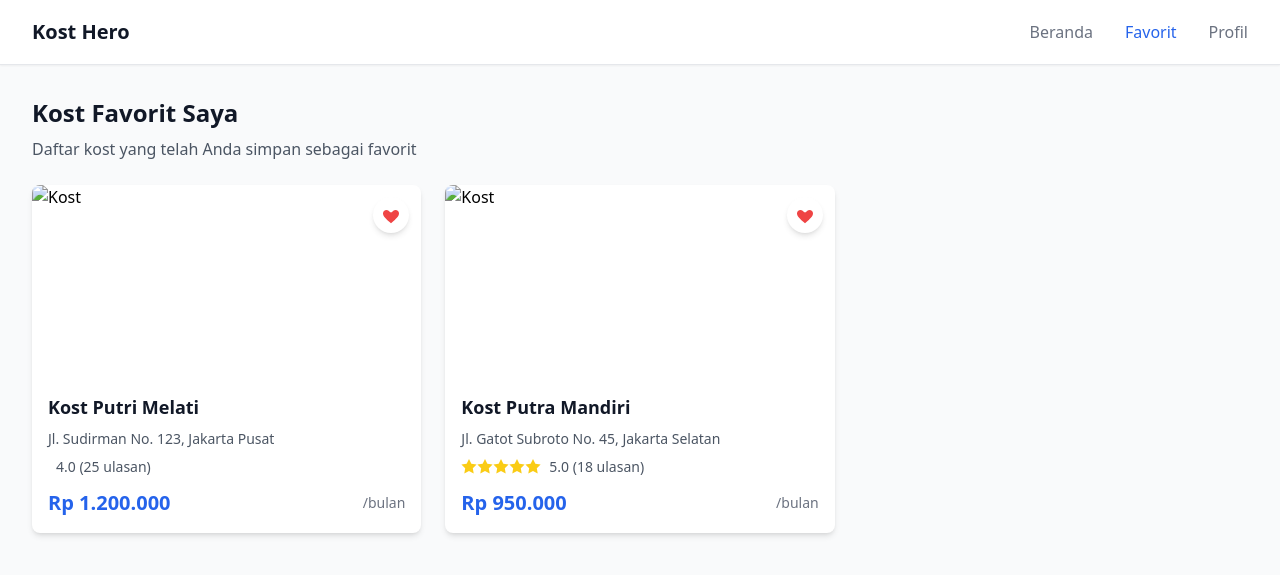
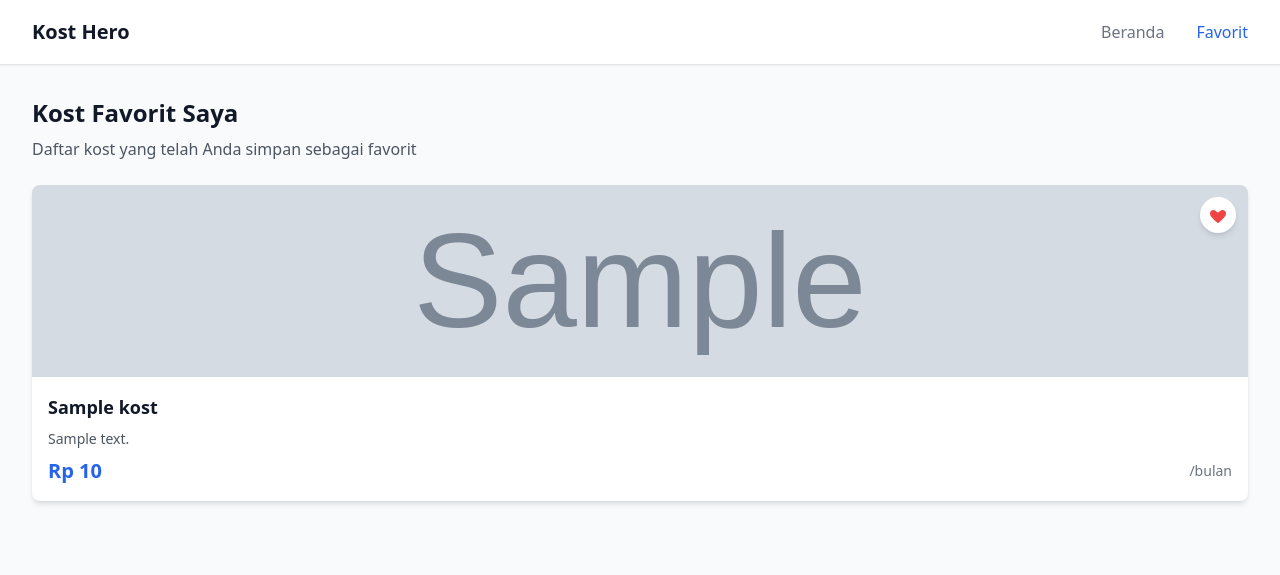
Before and after one commit to Reisz-rgb/Info_Kost, a PHP site: page /hal_favorit.php in a window 1280 px wide. Shown: the top 575 px of the page. Run offline with PHP 8.4, Linux system fonts and the light colour scheme; the visitor is signed in with stand-in values (Sample User, id 1); tables that the repository leaves empty or names only in its code hold one stand-in row (values such as "Sample post"); grey boxes marked "Sample" are stand-in pictures; some libraries are stand-ins or nearby versions.

Commit message:
fix recommended area and favorite feature

```diff
--- a/src/hal_favorit.php
+++ b/src/hal_favorit.php
@@ -1,3 +1,24 @@
+<?php
+session_start();
+include 'koneksi.php';
+
+if (!isset($_SESSION['user_id'])) {
+    header("Location: login_sebagai.php");
+    exit;
+}
+
+$user_id = $_SESSION['user_id'];
+
+$sql = "SELECT kost.* FROM favorites
+        JOIN kost ON favorites.kost_id = kost.id
+        WHERE favorites.user_id = ?";
+$stmt = $conn->prepare($sql);
+$stmt->bind_param("i", $user_id);
+$stmt->execute();
+$fav_result = $stmt->get_result();
+?>
+
+
 <!DOCTYPE html>
 <html lang="en">
 <head>
@@ -15,9 +36,8 @@
                     <h1 class="text-xl font-bold text-gray-900">Kost Hero</h1>
                 </div>
                 <nav class="hidden md:flex space-x-8">
-                    <a href="#" class="text-gray-500 hover:text-gray-900">Beranda</a>
-                    <a href="#" class="text-blue-600 font-medium">Favorit</a>
-                    <a href="#" class="text-gray-500 hover:text-gray-900">Profil</a>
+                    <a href="index.php" class="text-gray-500 hover:text-gray-900">Beranda</a>
+                    <a href="hal_favorti.php" class="text-blue-600 font-medium">Favorit</a>
                 </nav>
             </div>
         </div>
@@ -31,90 +51,43 @@
         </div>
 
         <!-- Favorites Grid -->
-        <div class="grid grid-cols-1 md:grid-cols-2 lg:grid-cols-3 gap-6">
-            <!-- Favorite Item 1 -->
+        <?php if ($fav_result->num_rows > 0): ?>
+    <?php while ($kost = $fav_result->fetch_assoc()): ?>
         <div class="bg-white rounded-lg shadow-md overflow-hidden">
             <div class="relative">
-                    <img src="https://via.placeholder.com/400x250" alt="Kost" class="w-full h-48 object-cover">
-                    <button onclick="removeFavorite(this)" class="absolute top-3 right-3 p-2 bg-white rounded-full shadow-md hover:bg-gray-50 transition-colors">
+                <img src="<?php echo explode(",", $kost['gambar'])[0]; ?>" alt="Kost" class="w-full h-48 object-cover">
+                <form method="POST" action="hapus_favorit.php" class="absolute top-3 right-3">
+                    <input type="hidden" name="kost_id" value="<?php echo $kost['id']; ?>">
+                    <button type="submit" class="p-2 bg-white rounded-full shadow-md hover:bg-gray-50 transition-colors">
                         <svg class="w-5 h-5 text-red-500 fill-current" viewBox="0 0 20 20">
-                            <path d="M10 18.35l-1.45-1.32C5.4 14.25 2 11.39 2 8.5 2 6.5 3.5 5 5.5 5c1.54 0 3.04.99 3.57 2.36h1.87C11.46 5.99 12.96 5 14.5 5 16.5 5 18 6.5 18 8.5c0 2.89-3.4 5.75-6.55 8.53L10 18.35z"/>
+                            <path d="M10 18.35l-1.45-1.32C5.4 14.25 2 11.39 2 8.5
+                                     2 6.5 3.5 5 5.5 5c1.54 0 3.04.99 3.57 2.36h1.87
+                                     C11.46 5.99 12.96 5 14.5 5
+                                     16.5 5 18 6.5 18 8.5c0 2.89-3.4 5.75-6.55 8.53L10 18.35z"/>
                         </svg>
                     </button>
+                </form>
             </div>
             <div class="p-4">
-                    <h3 class="font-semibold text-lg text-gray-900 mb-2">Kost Putri Melati</h3>
-                    <p class="text-gray-600 text-sm mb-2">Jl. Sudirman No. 123, Jakarta Pusat</p>
-                    <div class="flex items-center mb-3">
-                        <div class="flex text-yellow-400">
-
-                        </div>
-                        <span class="ml-2 text-sm text-gray-600">4.0 (25 ulasan)</span>
-                    </div>
+                <h3 class="font-semibold text-lg text-gray-900 mb-2"><?php echo $kost['nama_kos']; ?></h3>
+                <p class="text-gray-600 text-sm mb-2"><?php echo $kost['alamat']; ?></p>
                 <div class="flex justify-between items-center">
-                        <span class="text-xl font-bold text-blue-600">Rp 1.200.000</span>
+                    <span class="text-xl font-bold text-blue-600">Rp <?php echo number_format($kost['harga'], 0, ',', '.'); ?></span>
                     <span class="text-sm text-gray-500">/bulan</span>
                 </div>
             </div>
         </div>
-
-            <!-- Favorite Item 2 -->
-            <div class="bg-white rounded-lg shadow-md overflow-hidden">
-                <div class="relative">
-                    <img src="https://via.placeholder.com/400x250" alt="Kost" class="w-full h-48 object-cover">
-                    <button class="absolute top-3 right-3 p-2 bg-white rounded-full shadow-md">
-                        <svg class="w-5 h-5 text-red-500 fill-current" viewBox="0 0 20 20">
-                            <path d="M10 18.35l-1.45-1.32C5.4 14.25 2 11.39 2 8.5 2 6.5 3.5 5 5.5 5c1.54 0 3.04.99 3.57 2.36h1.87C11.46 5.99 12.96 5 14.5 5 16.5 5 18 6.5 18 8.5c0 2.89-3.4 5.75-6.55 8.53L10 18.35z"/>
-                        </svg>
-                    </button>
-                </div>
-                <div class="p-4">
-                    <h3 class="font-semibold text-lg text-gray-900 mb-2">Kost Putra Mandiri</h3>
-                    <p class="text-gray-600 text-sm mb-2">Jl. Gatot Subroto No. 45, Jakarta Selatan</p>
-                    <div class="flex items-center mb-3">
-                        <div class="flex text-yellow-400">
-                            <svg class="w-4 h-4 fill-current" viewBox="0 0 20 20">
-                                <path d="M10 15l-5.878 3.09 1.123-6.545L.489 6.91l6.572-.955L10 0l2.939 5.955 6.572.955-4.756 4.635 1.123 6.545z"/>
-                            </svg>
-                            <svg class="w-4 h-4 fill-current" viewBox="0 0 20 20">
-                                <path d="M10 15l-5.878 3.09 1.123-6.545L.489 6.91l6.572-.955L10 0l2.939 5.955 6.572.955-4.756 4.635 1.123 6.545z"/>
-                            </svg>
-                            <svg class="w-4 h-4 fill-current" viewBox="0 0 20 20">
-                                <path d="M10 15l-5.878 3.09 1.123-6.545L.489 6.91l6.572-.955L10 0l2.939 5.955 6.572.955-4.756 4.635 1.123 6.545z"/>
-                            </svg>
-                            <svg class="w-4 h-4 fill-current" viewBox="0 0 20 20">
-                                <path d="M10 15l-5.878 3.09 1.123-6.545L.489 6.91l6.572-.955L10 0l2.939 5.955 6.572.955-4.756 4.635 1.123 6.545z"/>
-                            </svg>
-                            <svg class="w-4 h-4 fill-current" viewBox="0 0 20 20">
-                                <path d="M10 15l-5.878 3.09 1.123-6.545L.489 6.91l6.572-.955L10 0l2.939 5.955 6.572.955-4.756 4.635 1.123 6.545z"/>
-                            </svg>
-                        </div>
-                        <span class="ml-2 text-sm text-gray-600">5.0 (18 ulasan)</span>
-                    </div>
-                    <div class="flex justify-between items-center">
-                        <span class="text-xl font-bold text-blue-600">Rp 950.000</span>
-                        <span class="text-sm text-gray-500">/bulan</span>
+    <?php endwhile; ?>
+<?php else: ?>
+    <div class="col-span-full text-center py-12">
+        <h3 class="text-lg font-medium text-gray-900">Belum ada favorit</h3>
+        <p class="text-sm text-gray-500">Ayo mulai menambahkan kost favorit Anda.</p>
+        <div class="mt-4">
+            <a href="index.php" class="bg-[#12506B] text-white px-4 py-2 rounded">Jelajahi Kost</a>
         </div>
     </div>
-            </div>
+<?php endif; ?>
 
-            <!-- Empty State (if no favorites) -->
-            <!--
-            <div class="col-span-full text-center py-12">
-                <svg class="mx-auto h-12 w-12 text-gray-400" fill="none" viewBox="0 0 24 24" stroke="currentColor">
-                    <path stroke-linecap="round" stroke-linejoin="round" stroke-width="2" d="M4.318 6.318a4.5 4.5 0 000 6.364L12 20.364l7.682-7.682a4.5 4.5 0 00-6.364-6.364L12 7.636l-1.318-1.318a4.5 4.5 0 00-6.364 0z" />
-                </svg>
-                <h3 class="mt-2 text-sm font-medium text-gray-900">Belum ada favorit</h3>
-                <p class="mt-1 text-sm text-gray-500">Ayo mulai menambahkan kost favorit Anda.</p>
-                <div class="mt-6">
-                    <button onclick="redirectToSearch()" class="inline-flex items-center px-4 py-2 border border-transparent shadow-sm text-sm font-medium rounded-md text-white bg-[#12506B] hover:bg-[#B33328]">
-                        Jelajahi Kost
-                    </button>
-                </div>
-            </div>
-            -->
-
-        </div>
     </main>
     <script src="js/pencari.js"></script>
 </body>
--- a/src/profil_pemilik.php
+++ b/src/profil_pemilik.php
@@ -36,6 +36,7 @@
         <div class="hidden md:flex items-center space-x-4">
             <ul class="flex space-x-4 list-none">
                 <li class="p-4 hover:bg-gray-200"><a href="index.php">Home</a></li>
+                 <li class="p-4 hover:bg-gray-200"><a href="hal_favorit.php">Favorit</a></li>
                 <li class="p-4 hover:bg-gray-200"><a href="edit_properti_owner.php">Manajemen Properti</a></li>
                 <li class="p-4 hover:bg-gray-200"><a href="riwayat_transaksi_owner.php">Riwayat Transaksi</a></li>
                 <li class="p-4 hover:bg-gray-200"><a href="edit_akun.php">Edit Akun</a></li>
@@ -54,6 +55,7 @@
         <h1 class="text-3xl text-gray-400 m-4">Kost Hero</h1>
         <ul class="p-8 text-2xl">
             <li class="p-4 hover:bg-[#B33328]"><a href="profil_pemilik.php">Home</a></li>
+            <li class="p-4 hover:bg-[#B33328]"><a href="hal_favorit.php">Favorit</a></li>
             <li class="p-4 hover:bg-[#B33328]"><a href="edit_properti_owner.php">Manajemen Properti</a></li>
             <li class="p-4 hover:bg-[#B33328]"><a href="riwayat_transaksi_owner.php">Riwayat Transaksi</a></li>
             <li class="p-4 hover:bg-[#B33328]"><a href="edit_akun.php">Edit Akun</a></li>
--- a/src/profil_pencari.php
+++ b/src/profil_pencari.php
@@ -36,7 +36,7 @@
         <div class="hidden md:flex items-center space-x-4">
             <ul class="flex space-x-4 list-none">
                 <li class="p-4 hover:bg-gray-200"><a href="index.php">Home</a></li>
-                <li class="p-4 hover:bg-gray-200"><a href="edit_properti_owner.php">Manajemen Properti</a></li>
+                <li class="p-4 hover:bg-gray-200"><a href="hal_favorit.php">Favorit</a></li>
                 <li class="p-4 hover:bg-gray-200"><a href="riwayat_transaksi_owner.php">Riwayat Transaksi</a></li>
                 <li class="p-4 hover:bg-gray-200"><a href="edit_akun.php">Edit Akun</a></li>
                 <li class="p-4 hover:bg-gray-200"><a href="log out.php">Log Out</a></li>
@@ -54,7 +54,7 @@
         <h1 class="text-3xl text-gray-400 m-4">Kost Hero</h1>
         <ul class="p-8 text-2xl">
             <li class="p-4 hover:bg-[#B33328]"><a href="profil_pemilik.php">Home</a></li>
-            <li class="p-4 hover:bg-[#B33328]"><a href="edit_properti_owner.php">Manajemen Properti</a></li>
+            <li class="p-4 hover:bg-[#B33328]"><a href="hal_favorit.php">Favorit</a></li>
             <li class="p-4 hover:bg-[#B33328]"><a href="riwayat_transaksi_owner.php">Riwayat Transaksi</a></li>
             <li class="p-4 hover:bg-[#B33328]"><a href="edit_akun.php">Edit Akun</a></li>
             <li class="p-4 hover:bg-[#B33328]"><a href="log out.php">Log Out</a></li>
```
Also changed, not shown: src/display_produk.php (+12 -0 lines), src/hapus_favorit.php (added, +19 -0 lines), src/index.php (+8 -15 lines), src/tambah_favorit.php (added, +27 -0 lines). Lines whose indentation alone changed are shown as unchanged.
